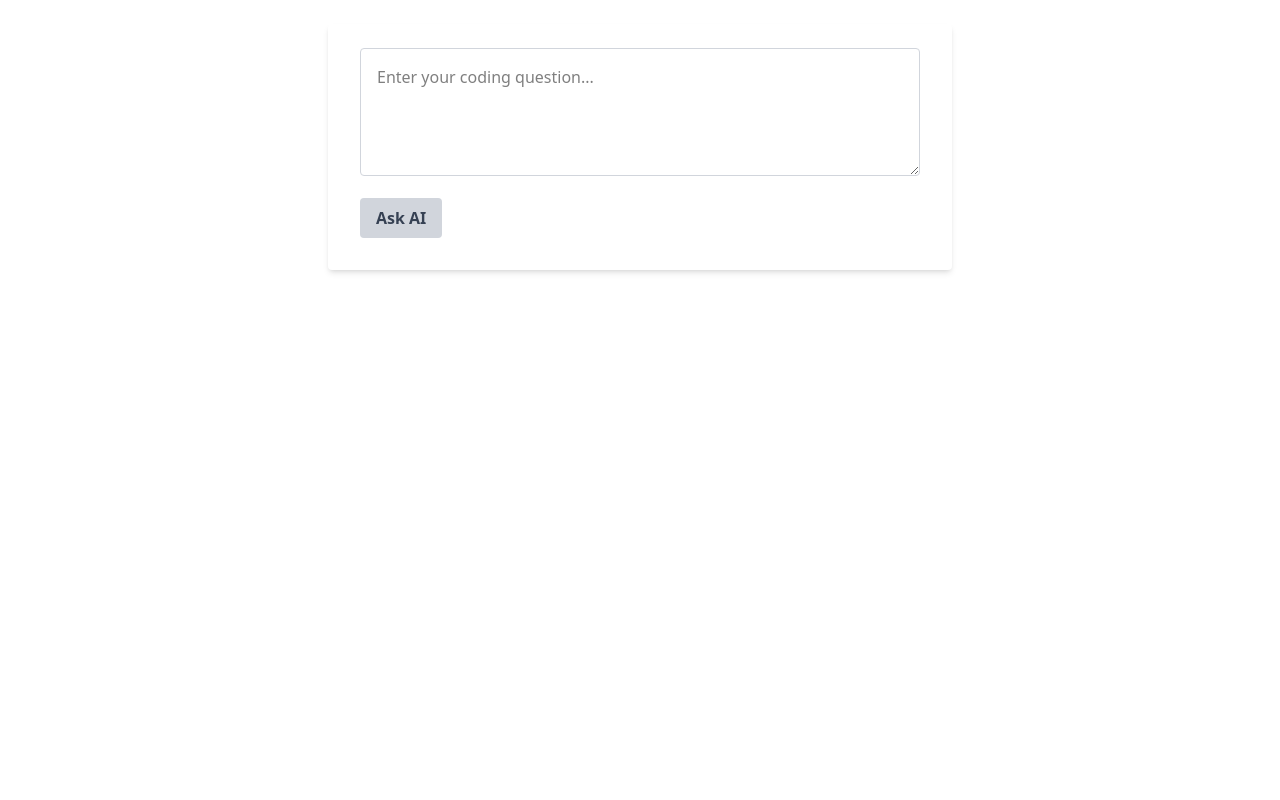
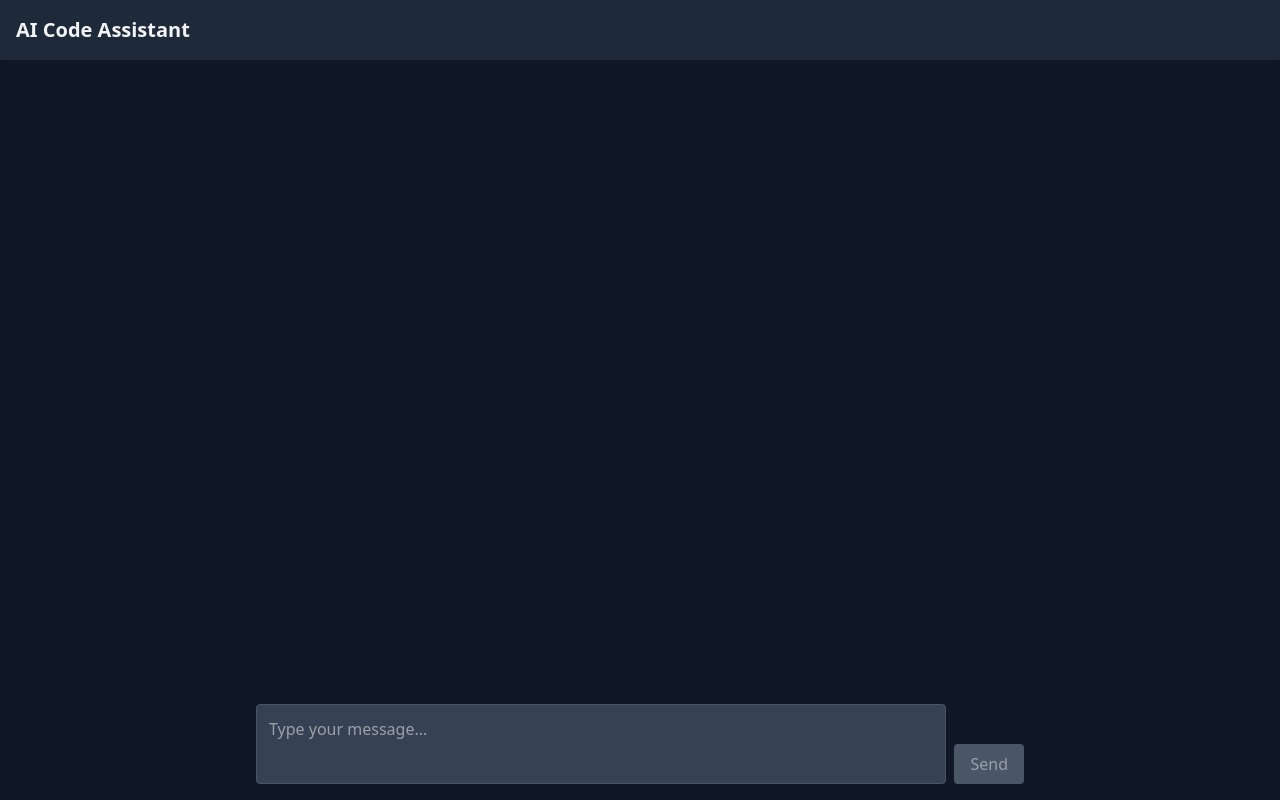
Before and after one commit to antonis-zisis/ai-code-assistant, a React app in the folder app/: page / in a window 1280 px wide. Built offline with nearby package versions, Linux system fonts and the light colour scheme; the HTML template or start-up script is replaced by a standard one.

Commit message:
add dark theme and further improve the ui

```diff
--- a/app/src/App.tsx
+++ b/app/src/App.tsx
@@ -1,33 +1,36 @@
 import axios from 'axios';
-import { useState } from 'react';
+import { useState, useRef, useEffect } from 'react';
 
 import { CodeBlock } from './components/CodeBlock';
+import { Header } from './components/Header';
 import { parseResponse } from './utils/utils';
 
 export function App() {
   const [prompt, setPrompt] = useState('');
-  const [response, setResponse] = useState('');
+  const [messages, setMessages] = useState<
+    { sender: 'user' | 'ai'; content: string }[]
+  >([]);
   const [loading, setLoading] = useState(false);
+  const chatEndRef = useRef<HTMLDivElement | null>(null);
 
   const handleSubmit = async (event: React.FormEvent) => {
     event.preventDefault();
+    const trimmedPrompt = prompt.trim();
+    if (!trimmedPrompt) return;
 
-    const trimmedPrompt = prompt.trim();
-
-    if (!trimmedPrompt) {
-      return;
-    }
-
+    setMessages((prev) => [
+      ...prev,
+      { sender: 'user', content: trimmedPrompt },
+    ]);
+    setPrompt('');
     setLoading(true);
 
     try {
       const res = await axios.post('http://localhost:3001/api/ai', {
         prompt: trimmedPrompt,
       });
-
-      console.log(res.data);
-      setResponse(res.data.choices[0].message.content);
-      setPrompt('');
+      const aiResponse = res.data.choices[0].message.content;
+      setMessages((prev) => [...prev, { sender: 'ai', content: aiResponse }]);
     } catch (error) {
       console.error('Error occurred:', error);
     } finally {
@@ -35,48 +38,83 @@ export function App() {
     }
   };
 
+  useEffect(() => {
+    chatEndRef.current?.scrollIntoView({ behavior: 'smooth' });
+  }, [messages, loading]);
+
   return (
-    <div className="max-w-2xl mx-auto p-6">
-      <form
-        onSubmit={handleSubmit}
-        className="bg-white shadow-md rounded px-8 pt-6 pb-8 mb-4"
-      >
-        <textarea
-          value={prompt}
-          onChange={(event) => setPrompt(event.target.value)}
-          placeholder="Enter your coding question..."
-          className="w-full h-32 p-4 border border-gray-300 rounded mb-4 focus:outline-none focus:ring-2 focus:ring-blue-500"
-        />
+    <div className="flex flex-col h-screen bg-gray-900 text-gray-100">
+      <Header />
 
-        <button
-          type="submit"
-          disabled={!prompt.trim() || loading}
-          className={`font-bold py-2 px-4 rounded focus:outline-none focus:shadow-outline ${
-            !prompt.trim() || loading
-              ? 'bg-gray-300 text-gray-700 cursor-not-allowed'
-              : 'bg-blue-500 hover:bg-blue-600 text-white'
+      {/* Centered chat area */}
+      <main className="flex-1 overflow-y-auto px-4 py-6 flex justify-center">
+        <div className="w-full max-w-3xl space-y-4">
+          {messages.map((msg, index) => (
+            <div
+              key={index}
+              className={`flex ${
+                msg.sender === 'user' ? 'justify-end' : 'justify-start'
               }`}
             >
-          {loading ? 'Loading...' : 'Ask AI'}
-        </button>
-      </form>
-
-      {loading && (
-        <div className="flex justify-center my-4">
-          <div className="animate-spin rounded-full h-8 w-8 border-t-2 border-b-2 border-blue-500"></div>
-        </div>
-      )}
-
-      {response &&
-        parseResponse(response).map((block, idx) =>
+              <div
+                className={`p-4 rounded-lg max-w-full whitespace-pre-wrap break-words ${
+                  msg.sender === 'user'
+                    ? 'bg-blue-600 text-white'
+                    : 'bg-gray-700 text-gray-100'
+                }`}
+              >
+                {parseResponse(msg.content).map((block, idx) =>
                   block.type === 'code' ? (
-            <CodeBlock key={idx} code={block.content} language="javascript" />
+                    <CodeBlock
+                      key={idx}
+                      code={block.content}
+                      language="javascript"
+                    />
                   ) : (
-            <p key={idx} className="mb-4 text-gray-800 whitespace-pre-wrap">
+                    <p key={idx} className="mb-2">
                       {block.content}
                     </p>
                   ),
                 )}
               </div>
+            </div>
+          ))}
+          {loading && (
+            <div className="flex justify-start">
+              <div className="p-3 rounded-lg bg-gray-700 text-gray-100">
+                <div className="animate-spin rounded-full h-6 w-6 border-t-2 border-b-2 border-blue-400 mx-auto"></div>
+              </div>
+            </div>
+          )}
+          <div ref={chatEndRef} />
+        </div>
+      </main>
+
+      {/* Centered input */}
+      <footer className="px-4 py-4 flex justify-center">
+        <form
+          onSubmit={handleSubmit}
+          className="w-full max-w-3xl flex items-end gap-2"
+        >
+          <textarea
+            value={prompt}
+            onChange={(e) => setPrompt(e.target.value)}
+            placeholder="Type your message..."
+            className="flex-1 p-3 border border-gray-600 bg-gray-700 text-white rounded resize-none h-20 focus:outline-none focus:ring-2 focus:ring-blue-500"
+          />
+          <button
+            type="submit"
+            disabled={!prompt.trim() || loading}
+            className={`h-10 px-4 rounded ${
+              !prompt.trim() || loading
+                ? 'bg-gray-600 text-gray-400 cursor-not-allowed'
+                : 'bg-blue-600 text-white hover:bg-blue-700'
+            }`}
+          >
+            Send
+          </button>
+        </form>
+      </footer>
+    </div>
   );
 }
--- /dev/null
+++ b/app/src/components/Header.tsx
@@ -0,0 +1,7 @@
+export function Header() {
+  return (
+    <header className="bg-gray-800 shadow p-4">
+      <h1 className="text-xl font-semibold">AI Code Assistant</h1>
+    </header>
+  );
+}
```
Lines whose indentation alone changed are shown as unchanged.
